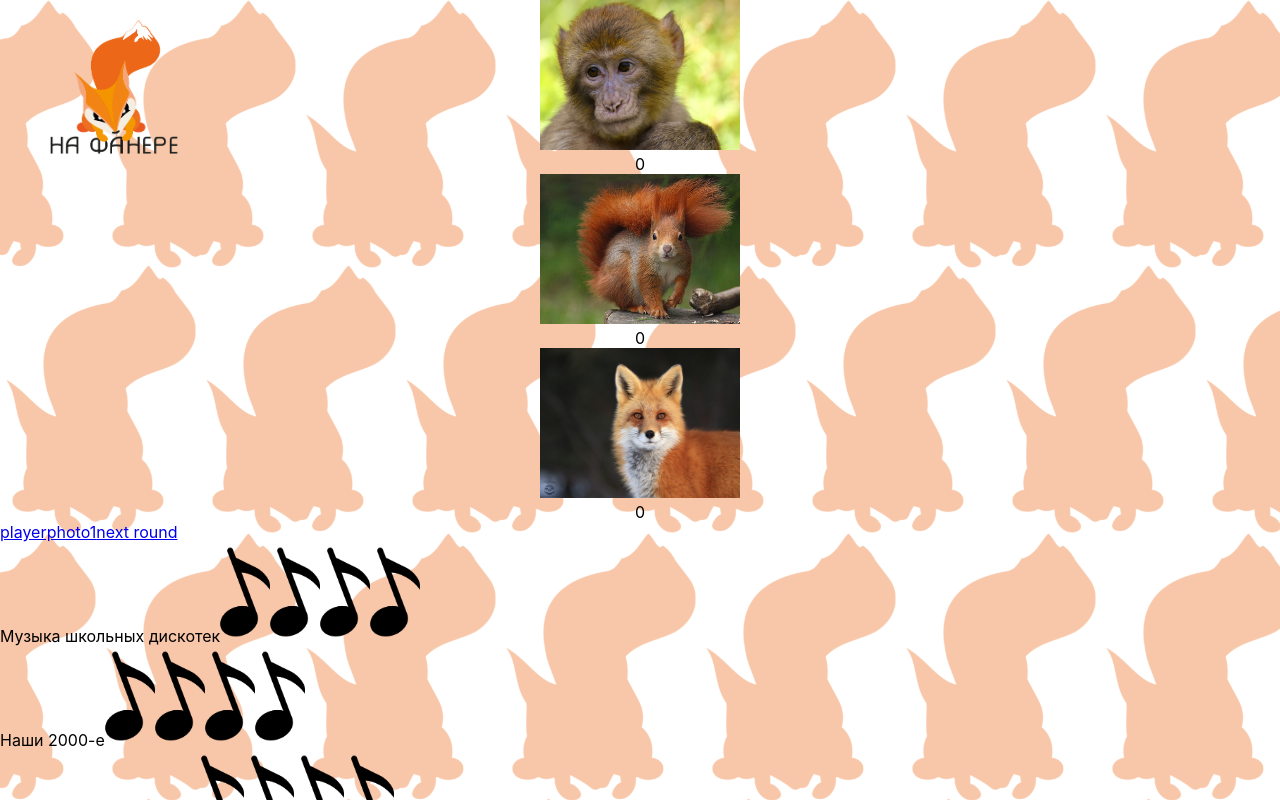
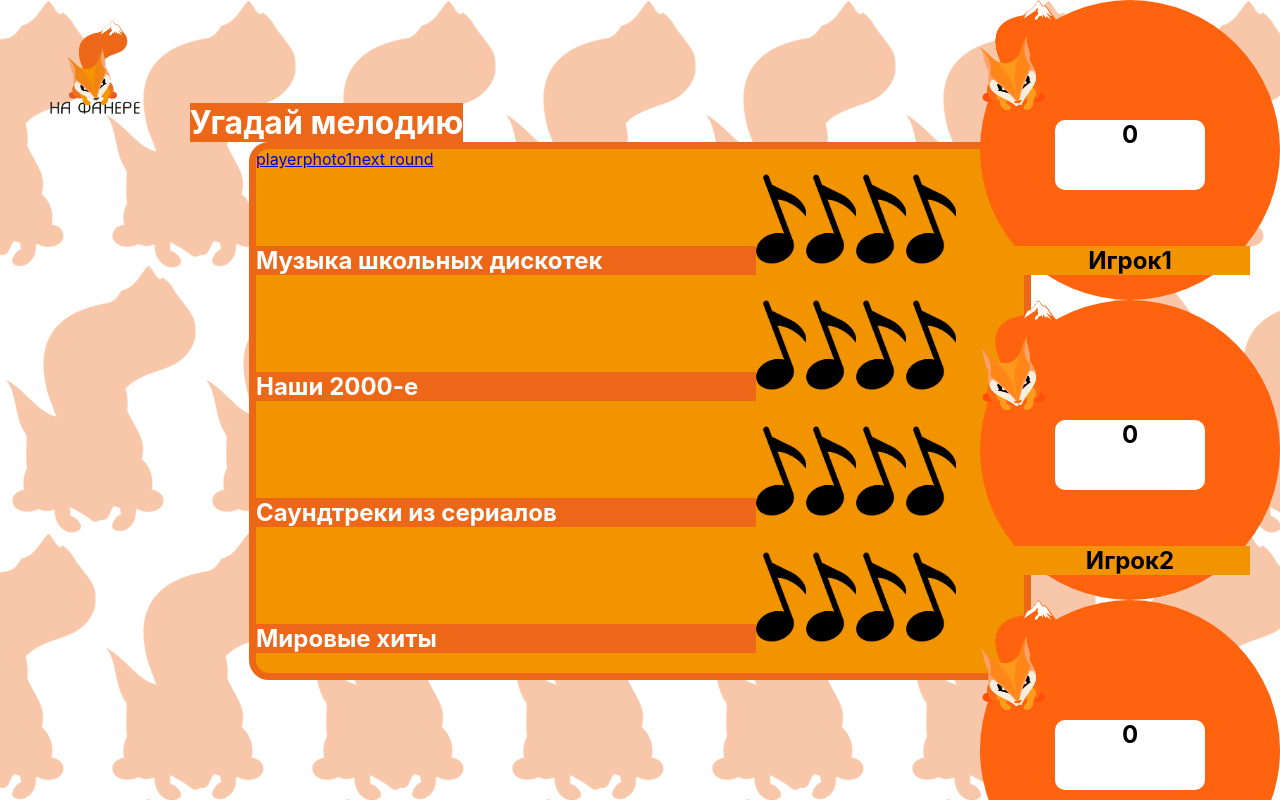
Before and after one commit to PashkaKra/ugadai-melodiyu-client, a React (Create React App) app: page /round1 in a window 1280 px wide. Shown: the top 800 px of the page. Built offline with nearby package versions, Linux system fonts and the light colour scheme.

Commit message:
Каркас дизайна

```diff
--- a/src/App.js
+++ b/src/App.js
@@ -1,35 +1,36 @@
 import {useState} from 'react';
 import logo from './logo.svg';
-import {Routes, Route} from 'react-router-dom';
+import {Routes, Route, Link} from 'react-router-dom';
 import Menu from './pages/Menu';
 import Round1 from './pages/Round1';
 import Round2 from './pages/Round2';
 import Round3 from './pages/Round3';
 import Playercard from './components/Playercard/Playercard';
-import playerphoto1 from './components/Playercard/player1.jpg';
-import playerphoto2 from './components/Playercard/player2.jpg';
-import playerphoto3 from './components/Playercard/player3.jpg';
 import './App.css';
 
 const App = () => {
     const [pull, setPull] = useState(0);
+    const PlayerName = ["Игрок1", "Игрок2", "Игрок3"];
 
     return (
         <div>
              <header>
-                <img src={logo} alt="logo"/>
-             </header>
-            <div className="App">
-                <Playercard img={playerphoto1} pull={pull}/>
-                <Playercard img={playerphoto2} pull={pull}/>
-                <Playercard img={playerphoto3} pull={pull}/>
-            </div>
+                <div>
+                    <Link to="/" className="HeaderLink"><img src={logo} alt="logo"/></Link>
+                    <h1>Угадай мелодию</h1>
+                </div>
+            </header>
             <Routes>
                 <Route path="/" element={<Menu/>}/>
                 <Route path="/round1" element={<Round1 onChange={(coin) => setPull(coin)}/>}/>
                 <Route path="/round2" element={<Round2 onChange={(coin) => setPull(coin)}/>}/>
                 <Route path="/round3" element={<Round3/>}/>
             </Routes>
+            <div className="Playercard">
+                <Playercard pull={pull} PlayerName={PlayerName[0]}/>
+                <Playercard pull={pull} PlayerName={PlayerName[1]}/>
+                <Playercard pull={pull} PlayerName={PlayerName[2]}/>
+            </div>
         </div>
     );
 }
--- a/src/components/Playercard/Playercard.js
+++ b/src/components/Playercard/Playercard.js
@@ -1,17 +1,21 @@
 import {useState} from 'react';
 import './Playercard.css';
+import logo from './logo.svg';
 
 const Playercard = (props) => {
     const [point, setPoint] = useState(0);
     const addPoint = () => {
         setPoint(point+props.pull);
-        console.log(props.pull);
+        //console.log(props.pull);
         //givePoint(0);
     }
     return(
-        <div className="playercard">
-            <img src={props.img} onClick={addPoint} alt="player1" width="200px" height="150px"/>
-            <div>{point}</div>
+        <div className="wrappercard" onClick={addPoint}>
+            <div>
+                <img src={logo} alt="logotip" className="playerlogo"/>
+                <h2 className="kush">{point}</h2>
+                <h2 className="player">{props.PlayerName}</h2>
+            </div>
         </div>
     );
 }
--- a/src/index.css
+++ b/src/index.css
@@ -12,13 +12,69 @@ body {
 }
 
 header{
-  position: absolute;
-  width: 100%;
+  position: relative;
+  width: 70%;
+  /*background-color: red;*/
 }
+
+h1{
+  display: inline;
+  background-color: #ec6718ff;
+  color: white;
+}
+
+
 
 header img{
   margin: 20px 50px;
   width: 10%;
+  /*display: block;*/
+}
+
+.Playercard{
+    position: absolute;
+    top: 0;
+    right: 0;
+}
+
+.wrappercard{
+    position: relative;
+    background-color: #ff630dff;
+    border-radius: 50%;
+    width: 300px;
+    height: 300px;
+}
+
+.kush{
+    position: absolute;
+    height: 70px;
+    top: 100px;
+    width: 50%;
+    left: 25%;
+    border-radius: 10px;
+    background-color: white;
+    text-align: center;
+}
+
+.player{
+    position: absolute;
+    bottom: 5px;
+    width: 80%;
+    left: 10%;
+    background-color: #f29300ff;
+    text-align: center;
+}
+
+.playerlogo{
+    position: absolute;
+    height: 110px;
+}
+
+.category{
+    display: inline-block;
+    background-color: #ec6718ff;
+    color: white;
+    width: 500px;
 }
 
 code {
--- a/src/pages/Round1.js
+++ b/src/pages/Round1.js
@@ -1,6 +1,7 @@
 import {useState, useRef} from 'react';
 import {Link} from 'react-router-dom';
 import React from 'react';
+import './Table.css';
 //import round1 from '../settings'
 //import Playercard from '../components/Playercard/Playercard';
 import note_img from './note.svg';
@@ -70,11 +71,11 @@ const Round1 = ({onChange}) => {
     }
 
     return(
-        <div>
+        <div className="NoteTable">
             <Link to="/">playerphoto1</Link>
             <Link to="/round2">next round</Link>
             <div>
-                {category[0]}
+                <h2 className="category">{category[0]}</h2>
                 <img src={img_note[0]} onClick={() => audplay(noteRef1, 0, 0)} alt="note" width="50px" height="100px"/>
                 <img src={img_note[1]} onClick={() => audplay(noteRef2, 1, 1)} alt="note" width="50px" height="100px"/>
                 <img src={img_note[2]} onClick={() => audplay(noteRef3, 2, 2)} alt="note" width="50px" height="100px"/>
@@ -82,7 +83,7 @@ const Round1 = ({onChange}) => {
             </div>
 
             <div>
-                {category[1]}
+                <h2 className="category">{category[1]}</h2>
                 <img src={img_note[4]} onClick={() => audplay(noteRef5, 0, 4)} alt="note" width="50px" height="100px"/>
                 <img src={img_note[5]} onClick={() => audplay(noteRef6, 1, 5)} alt="note" width="50px" height="100px"/>
                 <img src={img_note[6]} onClick={() => audplay(noteRef7, 2, 6)} alt="note" width="50px" height="100px"/>
@@ -90,7 +91,7 @@ const Round1 = ({onChange}) => {
             </div>
 
             <div>
-                {category[2]}
+                <h2 className="category">{category[2]}</h2>
                 <img src={img_note[8]} onClick={() => audplay(noteRef9, 0, 8)} alt="note" width="50px" height="100px"/>
                 <img src={img_note[9]} onClick={() => audplay(noteRef10, 1, 9)} alt="note" width="50px" height="100px"/>
                 <img src={img_note[10]} onClick={() => audplay(noteRef11, 2, 10)} alt="note" width="50px" height="100px"/>
@@ -98,7 +99,7 @@ const Round1 = ({onChange}) => {
             </div>
 
             <div>
-                {category[3]}
+                <h2 className="category">{category[3]}</h2>
                 <img src={img_note[12]} onClick={() => audplay(noteRef13, 0, 12)} alt="note" width="50px" height="100px"/>
                 <img src={img_note[13]} onClick={() => audplay(noteRef14, 1, 13)} alt="note" width="50px" height="100px"/>
                 <img src={img_note[14]} onClick={() => audplay(noteRef15, 2, 14)} alt="note" width="50px" height="100px"/>
--- /dev/null
+++ b/src/pages/Table.css
@@ -0,0 +1,8 @@
+.NoteTable{
+    border: 7px solid #ec6718ff;
+    border-radius: 20px;
+    background-color: #f29300ff;
+    width: 60%;
+    margin-right: auto;
+    margin-left: auto;
+}
```
Also changed, not shown: src/components/Playercard/logo.svg (added).
